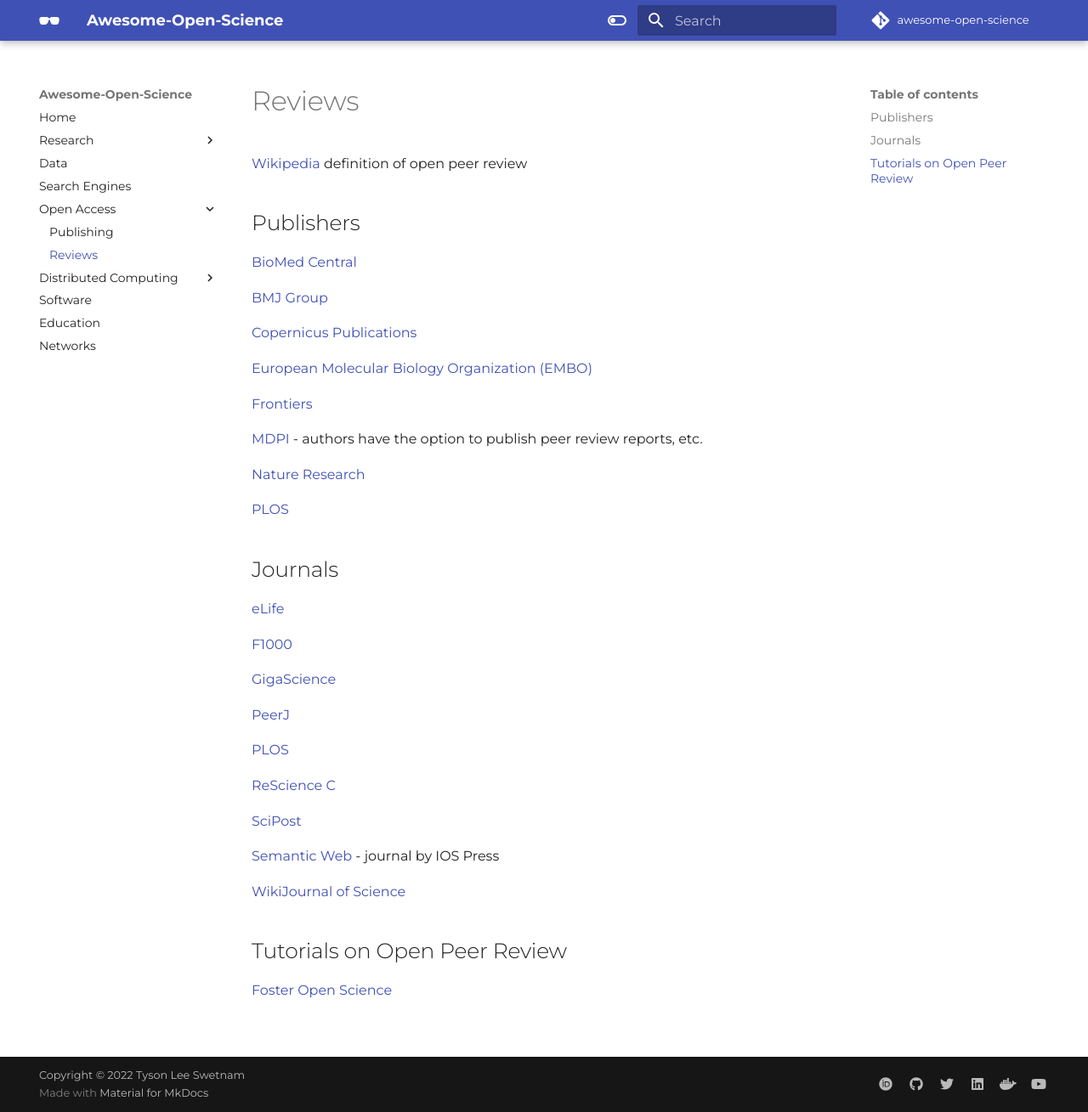
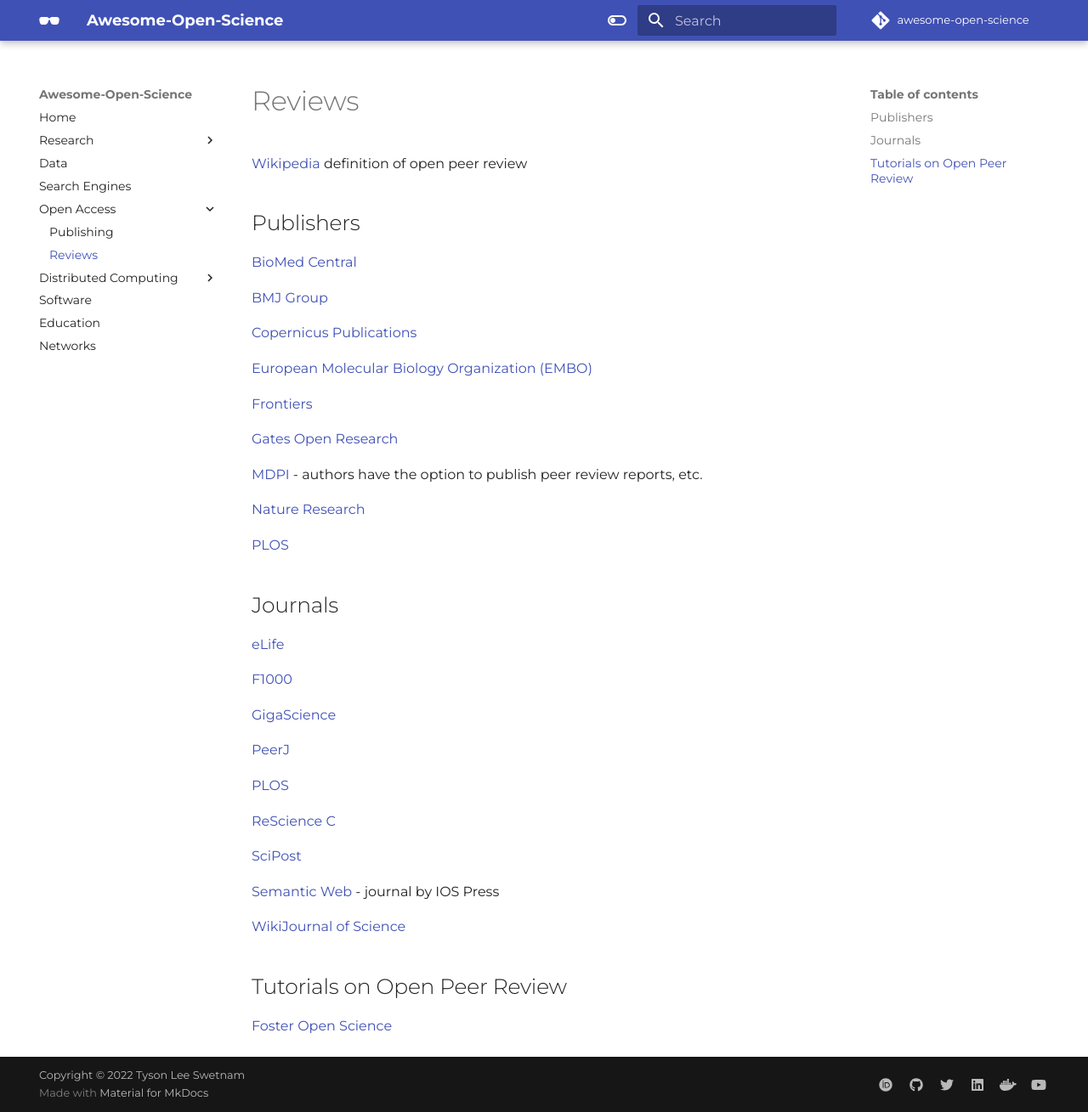
Before and after one commit to tyson-swetnam/awesome-open-science, an MkDocs documentation site: the page built from docs/reviews.md, in a window 1280 px wide and 1309 px high. Shown: the whole window at 85% size. Built offline with MkDocs 1.6.1 and Material for MkDocs 9.7.7, drawn with Linux system fonts in a browser that asks for light colours; some web fonts are replaced; comment, search, counter and statistics services are not loaded.

Commit message:
Update reviews.md

```diff
--- a/docs/reviews.md
+++ b/docs/reviews.md
@@ -12,6 +12,8 @@
 [European Molecular Biology Organization (EMBO)](https://www.embo.org/){target=_blank}
 
 [Frontiers](https://www.frontiersin.org/){target=_blank}
+
+[Gates Open Research](https://gatesopenresearch.org/){target=_blank}
 
 [MDPI](https://www.mdpi.com/){target=_blank} - authors have the option to publish peer review reports, etc.
 
```
